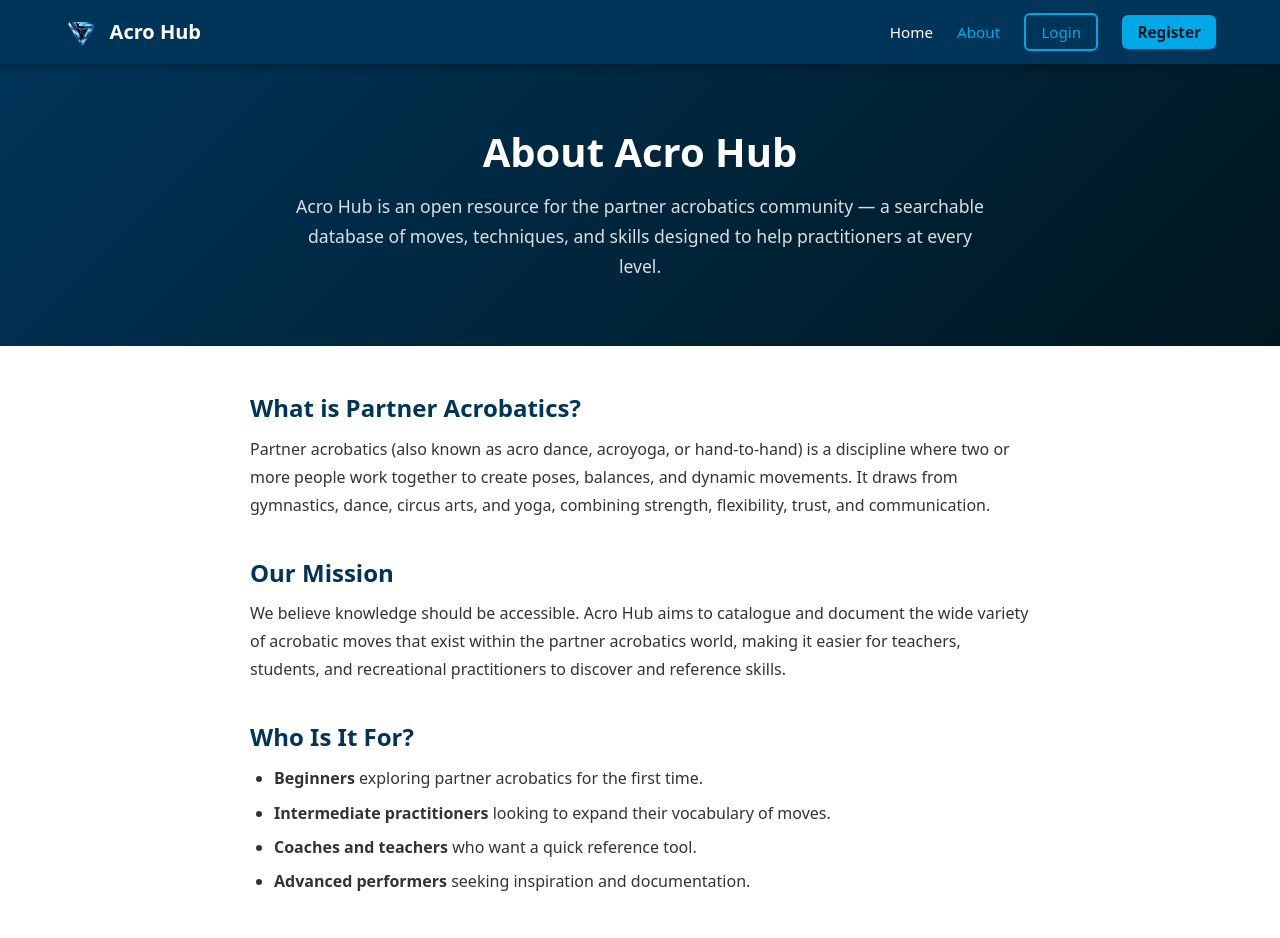
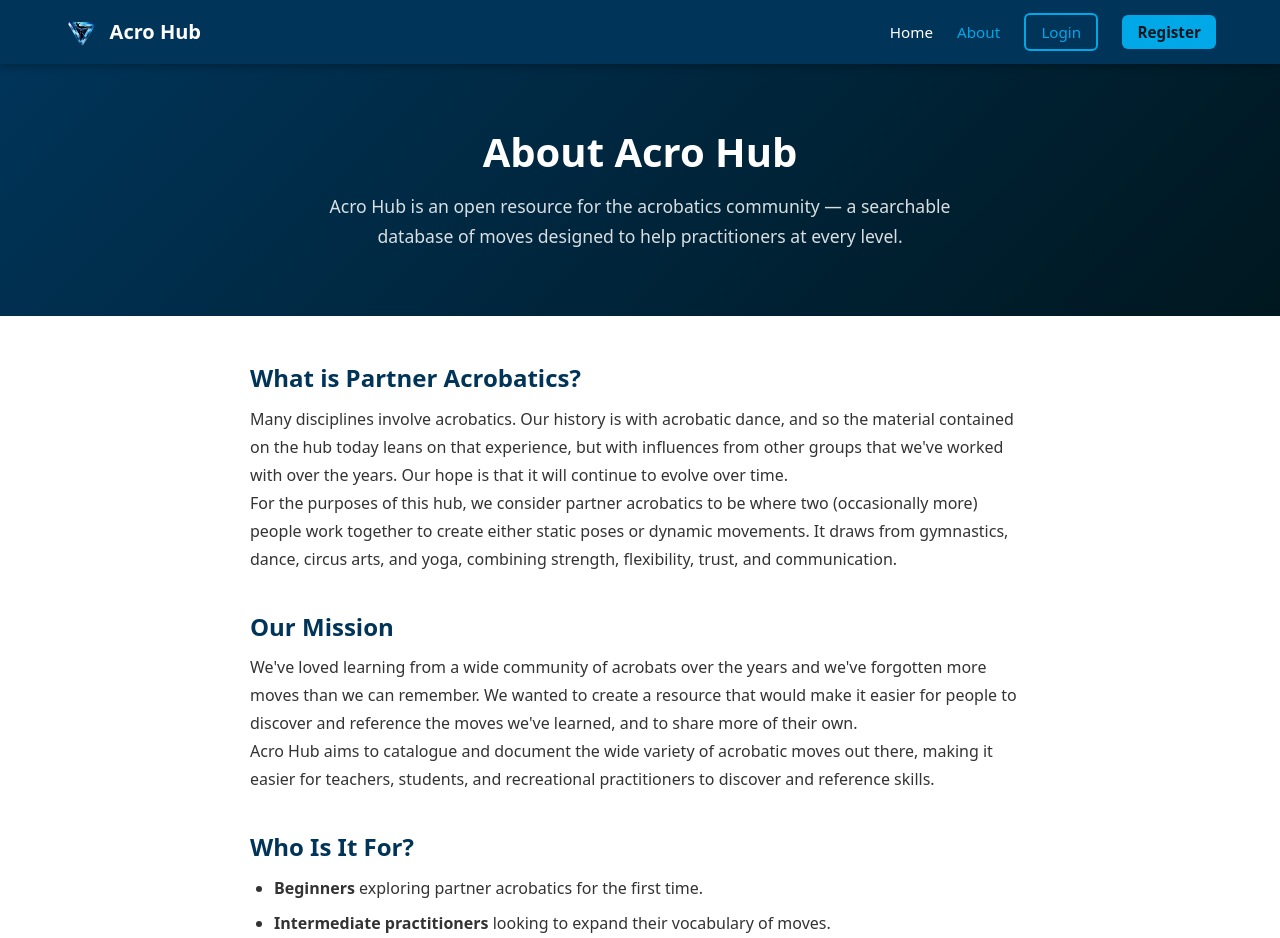
Before and after one commit to AdrianPotter/acro-hub-frontend, a Vue app: page /about in a window 1280 px wide. Shown: the top 938 px of the page. Built offline with nearby package versions, Linux system fonts and the light colour scheme; no server answers.

Commit message:
Wording updates

```diff
--- a/src/views/AboutView.vue
+++ b/src/views/AboutView.vue
@@ -4,8 +4,8 @@
       <div class="about-hero-inner">
         <h1>About Acro Hub</h1>
         <p class="lead">
-          Acro Hub is an open resource for the partner acrobatics community — a searchable database
-          of moves, techniques, and skills designed to help practitioners at every level.
+          Acro Hub is an open resource for the acrobatics community — a searchable database
+          of moves designed to help practitioners at every level.
         </p>
       </div>
     </section>
@@ -15,18 +15,27 @@
         <div class="about-section">
           <h2>What is Partner Acrobatics?</h2>
           <p>
-            Partner acrobatics (also known as acro dance, acroyoga, or hand-to-hand) is a discipline
-            where two or more people work together to create poses, balances, and dynamic movements.
-            It draws from gymnastics, dance, circus arts, and yoga, combining strength, flexibility,
-            trust, and communication.
+            Many disciplines involve acrobatics. Our history is with acrobatic dance, and so the material
+            contained on the hub today leans on that experience, but with influences from other groups that
+            we've worked with over the years. Our hope is that it will continue to evolve over time.
+          </p>
+          <p>
+            For the purposes of this hub, we consider partner acrobatics to be where two (occasionally more)
+            people work together to create either static poses or dynamic movements. It draws from gymnastics, dance,
+            circus arts, and yoga, combining strength, flexibility, trust, and communication.
           </p>
         </div>
 
         <div class="about-section">
           <h2>Our Mission</h2>
           <p>
-            We believe knowledge should be accessible. Acro Hub aims to catalogue and document
-            the wide variety of acrobatic moves that exist within the partner acrobatics world,
+            We've loved learning from a wide community of acrobats over the years and we've forgotten
+            more moves than we can remember. We wanted to create a resource that would make it easier for people to
+            discover and reference the moves we've learned, and to share more of their own.
+          </p>
+          <p>
+            Acro Hub aims to catalogue and document
+            the wide variety of acrobatic moves out there,
             making it easier for teachers, students, and recreational practitioners to discover
             and reference skills.
           </p>
@@ -38,7 +47,7 @@
             <li><strong>Beginners</strong> exploring partner acrobatics for the first time.</li>
             <li><strong>Intermediate practitioners</strong> looking to expand their vocabulary of moves.</li>
             <li><strong>Coaches and teachers</strong> who want a quick reference tool.</li>
-            <li><strong>Advanced performers</strong> seeking inspiration and documentation.</li>
+            <li><strong>Advanced performers</strong> seeking inspiration.</li>
           </ul>
         </div>
 
@@ -47,7 +56,8 @@
           <p>
             Acrobatics can carry risk of injury. Always practise with qualified spotters or coaches,
             warm up thoroughly, and progress at a safe pace. The moves listed in Acro Hub are
-            for reference only — always get in-person guidance before attempting new skills.
+            for reference only — always get in-person guidance before attempting new skills. The creators of Acro Hub
+            are not liable for any injuries that may occur from practising the moves listed on this site.
           </p>
         </div>
 
@@ -84,7 +94,7 @@
 .lead {
   font-size: 1.1rem;
   line-height: 1.7;
-  color: rgba(255,255,255,0.85);
+  color: rgba(255, 255, 255, 0.85);
   margin: 0;
 }
 
--- a/src/views/HomeView.vue
+++ b/src/views/HomeView.vue
@@ -11,9 +11,9 @@
           Your ultimate partner acrobatics move database. Discover, learn, and master acrobatic
           moves with our comprehensive library curated for performers of all levels.
         </p>
-        <div class="hero-actions">
-          <RouterLink to="/register" class="btn btn-primary">Get Started</RouterLink>
-          <RouterLink to="/login" class="btn btn-secondary">Login</RouterLink>
+        <div class="cta-actions">
+          <RouterLink to="/moves" class="btn btn-primary">Browse Moves</RouterLink>
+          <RouterLink to="/about" class="btn btn-outline">Learn More</RouterLink>
         </div>
       </div>
     </section>
@@ -23,10 +23,10 @@
       <div class="cta-inner">
         <h2>Ready to explore?</h2>
         <p>Join Acro Hub today and dive into our move database.</p>
-        <div class="cta-actions">
-          <RouterLink to="/moves" class="btn btn-primary">Browse Moves</RouterLink>
-          <RouterLink to="/about" class="btn btn-outline">Learn More</RouterLink>
-        </div>
+      </div>
+      <div class="hero-actions">
+        <RouterLink to="/register" class="btn btn-primary">Get Started</RouterLink>
+        <RouterLink to="/login" class="btn btn-secondary">Login</RouterLink>
       </div>
     </section>
   </div>
```
